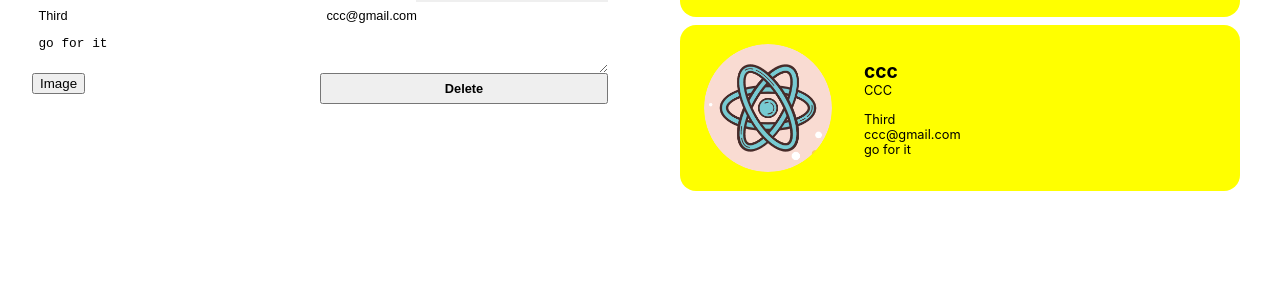
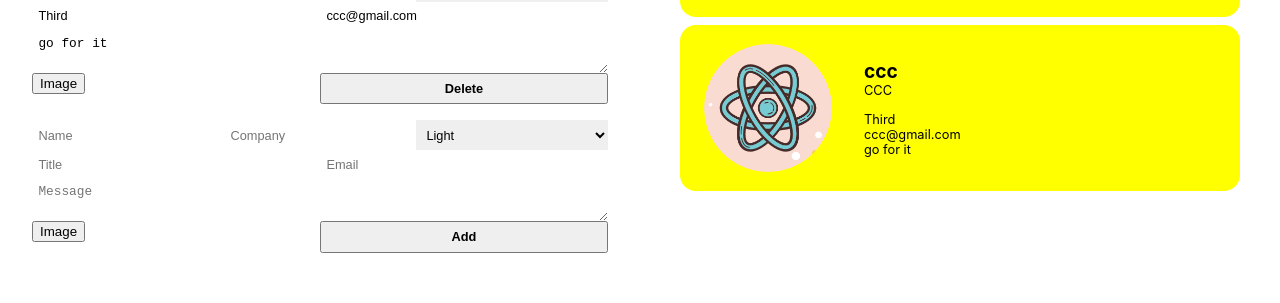
Before and after one commit to Han-YJ/card-maker, a React (Create React App) app: page /maker in a window 1280 px wide. Shown: the part 475-778 px from the top of the page. Built offline with nearby package versions, Linux system fonts and the light colour scheme; no server answers; sample sign-in values are in the browser's storage; grey boxes are pictures that could not be loaded.

Commit message:
Add CardAddForm: add card function

```diff
--- a/src/components/card_add_form/card_add_form.jsx
+++ b/src/components/card_add_form/card_add_form.jsx
@@ -1,30 +1,82 @@
-import React from 'react';
+import React, { useRef } from 'react';
 import Button from '../button/button';
 import ImageFileInput from '../image_file_input/image_file_input';
 import styles from './card_add_form.module.css';
 
-const CardAddForm = (props) => {
-  const onSubmit = () => {
+const CardAddForm = ({onAdd}) => {
+  const formRef = useRef();
+	const nameRef = useRef();
+	const companyRef = useRef();
+	const themeRef = useRef();
+	const titleRef = useRef();
+	const emailRef = useRef();
+	const messageRef = useRef();
 
-  }
+	const onSubmit = (event) => {
+		event.preventDefault();
+		const card = {
+			id: Date.now(), //uuid
+			name: nameRef.current.value || '',
+			company: companyRef.current.value || '',
+			theme: themeRef.current.value,
+			title: titleRef.current.value || '',
+			email: emailRef.current.value || '',
+			message: messageRef.current.value || '',
+      fileName: '',
+      fileURL: '',
+		};
+    formRef.current.reset();
+    onAdd(card);
+	};
 	return (
-  <form className={styles.form}>
-  <input className={styles.input} type="text" name="name" value='' />
-  <input className={styles.input} type="text" name="company" value='' />
-  <select className={styles.select} name="theme" value=''>
-    <option selected value="light">Light</option>
+		<form ref={formRef} className={styles.form}>
+			<input
+				ref={nameRef}
+				className={styles.input}
+				type="text"
+				name="name"
+				placeholder="Name"
+			/>
+			<input
+				ref={companyRef}
+				className={styles.input}
+				type="text"
+				name="company"
+				placeholder="Company"
+			/>
+			<select ref={themeRef} className={styles.select} name="theme">
+				<option selected value="light">
+					Light
+				</option>
 				<option value="dark">Dark</option>
 				<option value="colorful">Colorful</option>
 			</select>
-  <input className={styles.input} type="text" name="title" value='' />
-  <input className={styles.input} type="text" name="email" value='' />
-  <textarea className={styles.textarea} name="message" value='' />
+			<input
+				ref={titleRef}
+				className={styles.input}
+				type="text"
+				name="title"
+				placeholder="Title"
+			/>
+			<input
+				ref={emailRef}
+				className={styles.input}
+				type="text"
+				name="email"
+				placeholder="Email"
+			/>
+			<textarea
+				ref={messageRef}
+				className={styles.textarea}
+				name="message"
+				placeholder="Message"
+			/>
 			<div className={styles.fileInput}>
 				<ImageFileInput />
 			</div>
-  <Button name='Add' onClick={onSubmit}></Button>
+			<Button name="Add" onClick={onSubmit}></Button>
 		</form>
-  )
+	);
 };
 
 export default CardAddForm;
--- a/src/components/editor/editor.jsx
+++ b/src/components/editor/editor.jsx
@@ -1,14 +1,16 @@
 import React from 'react';
+import CardAddForm from '../card_add_form/card_add_form';
 import CardEditoform from '../card_edit_form/card_edit_form';
 import styles from './editor.module.css';
 
-const Editor = ({ cards }) => {
+const Editor = ({ cards, addCard }) => {
 	return (
 		<section className={styles.editor}>
 			<h1 className={styles.title}>Card Maker</h1>
 			{cards.map((card) => (
-        <CardEditoform card={card} />
+        <CardEditoform key={card.id} card={card} />
 			))}
+      <CardAddForm onAdd={addCard} />
 		</section>
 	);
 };
--- a/src/components/maker/maker.jsx
+++ b/src/components/maker/maker.jsx
@@ -6,7 +6,7 @@ import Header from '../header/header';
 import Preview from '../preview/preview';
 import styles from './maker.module.css';
 
-const Maker = ({ authService }) =>{
+const Maker = ({ authService }) => {
 	const [cards, setCards] = useState([
 		{
 			id: '1',
@@ -17,7 +17,7 @@ const Maker = ({ authService }) =>{
 			email: 'aaa@gmail.com',
 			message: 'go for it',
 			fileName: 'aaa',
-      fileURL: null
+			fileURL: null,
 		},
 		{
 			id: '2',
@@ -28,7 +28,7 @@ const Maker = ({ authService }) =>{
 			email: 'bbb@gmail.com',
 			message: 'go for it',
 			fileName: 'bbb',
-      fileURL: 'bbb.png'
+			fileURL: 'bbb.png',
 		},
 		{
 			id: '3',
@@ -39,31 +39,38 @@ const Maker = ({ authService }) =>{
 			email: 'ccc@gmail.com',
 			message: 'go for it',
 			fileName: 'ccc',
-      fileURL: null
-    }
+			fileURL: null,
+		},
 	]);
 
 	const history = useHistory();
 	const onLogout = () => {
 		authService.logout();
-  }
+	};
 
 	useEffect(() => {
-    authService.onAuthChange(user => {
-      if(!user) {
+		authService.onAuthChange((user) => {
+			if (!user) {
 				history.push('/');
 			}
-    })
-  })
+		});
+	});
+
+	const addCard = (card) => {
+    const updated = [...cards, card];
+		setCards(updated);
+	};
+
 	return (
 		<section className={styles.maker}>
-        <Header onLogout={onLogout}/>
+			<Header onLogout={onLogout} />
 			<div className={styles.container}>
-          <Editor cards={cards}/>
-          <Preview cards={cards}/>
+				<Editor cards={cards} addCard={addCard} />
+				<Preview cards={cards} />
 			</div>
 			<Footer />
 		</section>
-  );}
+	);
+};
 
 export default Maker;
```
Lines whose indentation alone changed are shown as unchanged.
